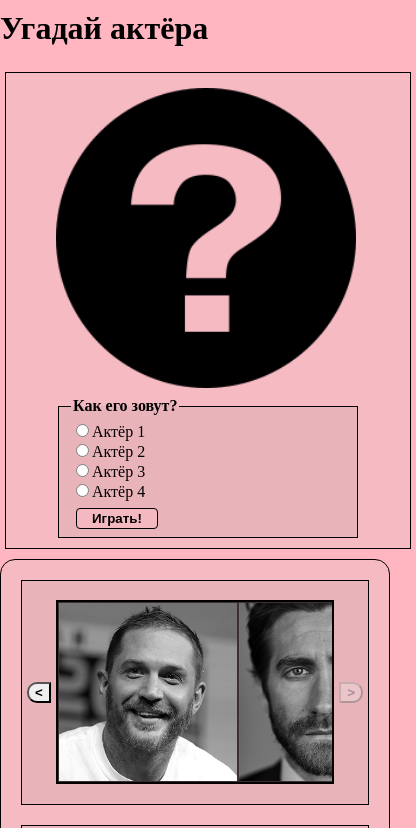
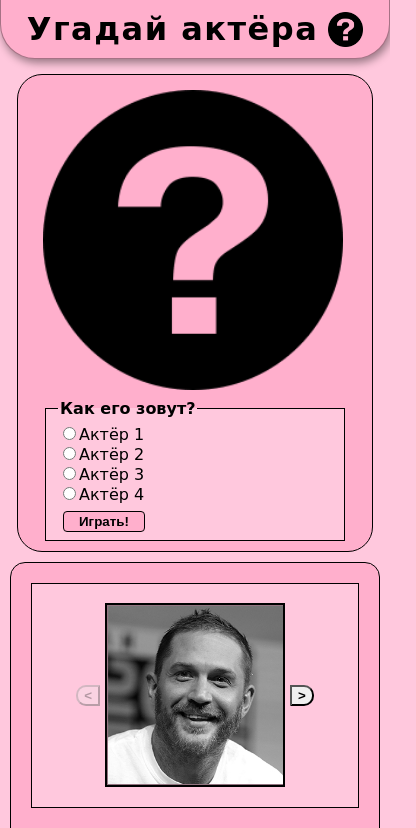
Before and after one commit to exORYON/Guess-The-Actor, a plain HTML site: page index.html in a window 390 px wide. Shown: the top 828 px of the page, 416 px wide, since content can reach past the window. Drawn offline with Linux system fonts and the light colour scheme; a web font is replaced by a local one.

Commit message:
new version, design imp. and mobile opitmised, this is stable version now.

```diff
--- a/index.html
+++ b/index.html
@@ -5,22 +5,35 @@
     <meta charset="UTF-8">
     <meta name="viewport" content="width=device-width, initial-scale=1.0">
     <title>Угадай актёра</title>
+    <link href="https://fonts.googleapis.com/css2?family=Neucha&display=swap" rel="stylesheet">
     <link rel="stylesheet" href="style.css">
     <link rel="shortcut icon" href="icon.ico" type="image/png">
     <script src="script.js" defer></script>
 </head>
 
 <body>
-    <h1>Угадай актёра</h1>
+    <div class="header">
+        <h1 onclick="reload()">Угадай актёра</h1>
+        <img src="images/Q.png" draggable="false" alt="Logo">
+    </div>
+
+    <div class="content">
         <div class="game-container">
+            <div class="image">
                 <img src="images/Q.png" draggable="false" id="needToGuess" alt="Photo of the actor">
-        <form  onsubmit="return false;">
+            </div>
+
+            <form onsubmit="return false;">
                 <fieldset>
                     <legend id="round">Как его зовут?</legend>
-                <span id="A-text"><input type="radio" name="guessTheActor" value="A" class="pointer">Актёр 1</span><br>
-                <span id="B-text"><input type="radio" name="guessTheActor" value="B" class="pointer">Актёр 2</span><br>
-                <span id="C-text"><input type="radio" name="guessTheActor" value="C" class="pointer">Актёр 3</span><br>
-                <span id="D-text"><input type="radio" name="guessTheActor" value="D" class="pointer">Актёр 4</span><br>
+                    <span id="A-text"><input type="radio" name="guessTheActor" value="A" class="pointer">Актёр
+                        1</span><br>
+                    <span id="B-text"><input type="radio" name="guessTheActor" value="B" class="pointer">Актёр
+                        2</span><br>
+                    <span id="C-text"><input type="radio" name="guessTheActor" value="C" class="pointer">Актёр
+                        3</span><br>
+                    <span id="D-text"><input type="radio" name="guessTheActor" value="D" class="pointer">Актёр
+                        4</span><br>
                     <button id="submitButton" class="pointer" onclick="checkTheAnswer(); return false;">Играть!</button>
                 </fieldset>
             </form>
@@ -28,14 +41,14 @@
 
         <div class="collection-container">
             <div class="slider-container">
-        <button id="slider-left" class="slider-button pointer" onclick="toLeft()"><</button>
-            <div class="slider">
+                <button id="slider-right" class="slider-button pointer disabled" onclick="toRight()" disabled="true">
+                    <</button> <div class="slider">
                         <div class="line" id="slider-line">
                             <img src="images/hardy.jpg" class="slider-card" alt="Tom Hardy">
                             <img src="images/jill.png" class="slider-card" alt="Jake Gyllenhaal">
                             <img src="images/travolta.jpg" class="slider-card" alt="John Travolta">
                             <img src="images/cruise.jpg" class="slider-card" alt="Tom Cruise">
-                        <img src="images/reeves.jpg" class="slider-card"  alt="Keanu Reeves">
+                            <img src="images/reeves.jpg" class="slider-card" alt="Keanu Reeves">
                             <img src="images/depp.jpg" class="slider-card" alt="Johnny Depp">
                             <img src="images/bale.jpg" class="slider-card" alt="Christian Bale">
                             <img src="images/dicaprio.jpg" class="slider-card" alt="Leonardo Dicaprio">
@@ -43,7 +56,7 @@
                             <img src="images/travolta.jpg" class="slider-card" alt="John Travolta">
                         </div>
             </div>
-        <button id="slider-right" class="slider-button pointer disabled" onclick="toRight()" disabled = "true">></button>
+            <button id="slider-left" class="slider-button pointer" onclick="toLeft()">></button>
         </div>
 
         <div class="all-list">
@@ -60,6 +73,11 @@
             <img src="images/travolta.jpg" class="cards" alt="John Travolta">
         </div>
     </div>
+    </div>
+
+    <div class="footer">
+        <span>by ORY</span>
+    </div>
 </body>
 
 </html>
--- a/script.js
+++ b/script.js
@@ -230,3 +230,7 @@ function toRight() {
     }
     document.getElementById('slider-line').style.left = slider + 'px';
 }
+
+function reload() {
+    location.reload();
+}
--- a/style.css
+++ b/style.css
@@ -3,18 +3,46 @@
 }
 
 body {
-    width: 100vw;
-    height: 100vh;
-    overflow-x: hidden;
-    margin: 0px;
-    padding: 0px;
-    background-color: #FFB6C1; /*#DCDCDC*/
+  background-color: #ffc8dd;
   animation: loading 1.5s ease-out 0.1s;
+  font-family: "Neucha", cursive;
+  display: flex;
+  flex-direction: column;
+  margin: 0;
+  min-height: 100vh;
 }
 
-h1 {
-    padding: 0;
-    margin: 10px 0 25px 0;
+.header {
+  background-color: #ffafcc;
+  height: 60px;
+  border-bottom-left-radius: 35px;
+  border-bottom-right-radius: 35px;
+  box-shadow: 2px 4px 9px 0px rgba(0, 0, 0, 0.4);
+  margin-bottom: 15px;
+  display: flex;
+  align-items: center;
+  justify-content: center;
+  border: 1px solid rgba(0, 0, 0, 0.35);
+  margin-top: -1px;
+}
+
+.header h1 {
+  letter-spacing: 1.5px;
+  cursor: pointer;
+}
+
+.header img {
+  width: 35px;
+  height: 35px;
+  margin-left: 10px;
+}
+
+.content {
+  flex-grow: 1;
+  display: flex;
+  flex-direction: column;
+  justify-content: center;
+  align-items: center;
 }
 
 #submitButton {
@@ -25,7 +53,7 @@ h1 {
   padding: 2px 15px 2px 15px;
   border: 0.5px solid black;
   border-radius: 4px;
-    background-color: #f8bac3ca;;
+  background-color: #ffafcc;
 }
 
 .pointer {
@@ -39,7 +67,6 @@ h1 {
   transition: all ease 1s;
   margin-top: 5px;
   margin-right: 5px;
-
 }
 
 @keyframes loading {
@@ -52,13 +79,13 @@ h1 {
 }
 
 .slider {
+  background-color: #ffc8dd;
   width: 900px;
   border: 2px solid black;
   overflow: hidden;
-background-color: rgba(0, 0, 0, 0.548);
 }
 
-.line img{
+.line img {
   float: left;
   margin: 0px;
   padding: 0px;
@@ -77,22 +104,20 @@ background-color: rgba(0, 0, 0, 0.548);
   clear: both;
 }
 
-.collection-container {
-}
-
 .slider-button {
   font-weight: bold;
   margin: 5px;
 }
 
 #slider-left {
-    border-top-left-radius: 10px;
-    border-bottom-left-radius: 10px;
+  border-top-right-radius: 10px;
+  border-bottom-right-radius: 10px;
+  white-space: pre;
 }
 
 #slider-right {
-    border-top-right-radius: 10px;
-    border-bottom-right-radius: 10px;
+  border-top-left-radius: 10px;
+  border-bottom-left-radius: 10px;
 }
 
 .slider-card {
@@ -108,16 +133,15 @@ footer {
 }
 
 .game-container {
-    padding-top: 15px;
-    padding-bottom: 15px;
-    background-color: #f5bac2;
+  background-color: #ffafcc;
   border: 1px solid black;
-    margin-left: 5px;
-    margin-right: 5px;
+  display: inline-block;
+  padding: 10px 60px;
+  border-radius: 25px;
 }
 
 fieldset {
-    background-color:  #e9b3ba;
+  background-color: #ffc8dd;
   width: 300px;
 }
 
@@ -131,7 +155,7 @@ fieldset {
 }
 
 .blured {
-    filter: blur(4px)
+  filter: blur(4px);
 }
 
 fieldset {
@@ -139,15 +163,15 @@ fieldset {
 }
 
 .collection-container {
-    margin-top: 10px;
-    background-color: #f5bac2;
+  background-color: #ffafcc;
+  margin: 10px 10px;
   border: 1px solid black;
   border-radius: 15px;
 }
 
 .slider-container {
   margin: 20px;
-    background-color: #e9b3ba;
+  background-color: #ffc8dd;
   border: 1px solid black;
   height: 225px;
   display: flex;
@@ -165,10 +189,13 @@ legend {
 
 .all-list {
   margin: 20px;
-    background-color: #e9b3ba;
+  background-color: #ffc8dd;
   border: 1px solid black;
   position: relative;
   padding-top: 5px;
+  display: flex;
+  flex-wrap: wrap;
+  justify-content: center;
 }
 
 .all-list img {
@@ -181,8 +208,41 @@ h2 {
   align-self: center;
 }
 
+.footer {
+  background-color: #ffafcc;
+  height: 60px;
+  border-top-left-radius: 35px;
+  border-top-right-radius: 35px;
+  box-shadow: 2px -2px 6px 0px rgba(0, 0, 0, 0.3);
+  border: 1px solid rgba(0, 0, 0, 0.35);
+  margin-top: 15px;
+  display: flex;
+  align-items: center;
+  justify-content: center;
+  flex-shrink: 0;
+}
+
+@media (max-width: 1050px) {
+  .slider {
+    width: 540px;
+  }
+}
+
+@media (max-width: 670px) {
+  .slider {
+    width: 360px;
+  }
+}
+
+@media (max-width: 490px) {
+  .slider {
+    width: 180px;
+  }
+}
+
+@media (max-width: 450px) {
   .game-container {
-    display: inline-block;
-    padding: 10px 50px;
-    margin: 0 5px;
+    margin: 0 10px;
+    padding: 10px 25px;
   }
+}
```
Lines whose indentation alone changed are shown as unchanged.
